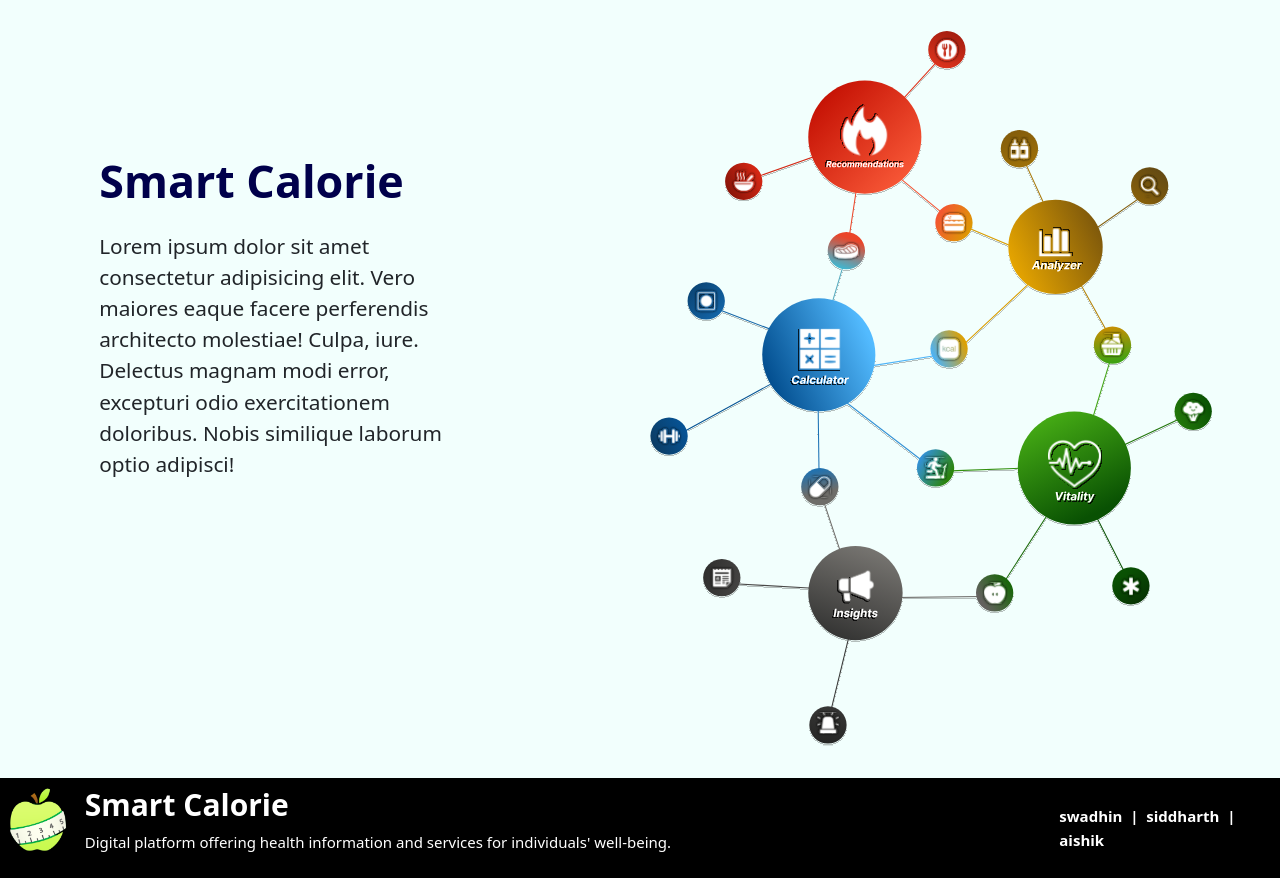
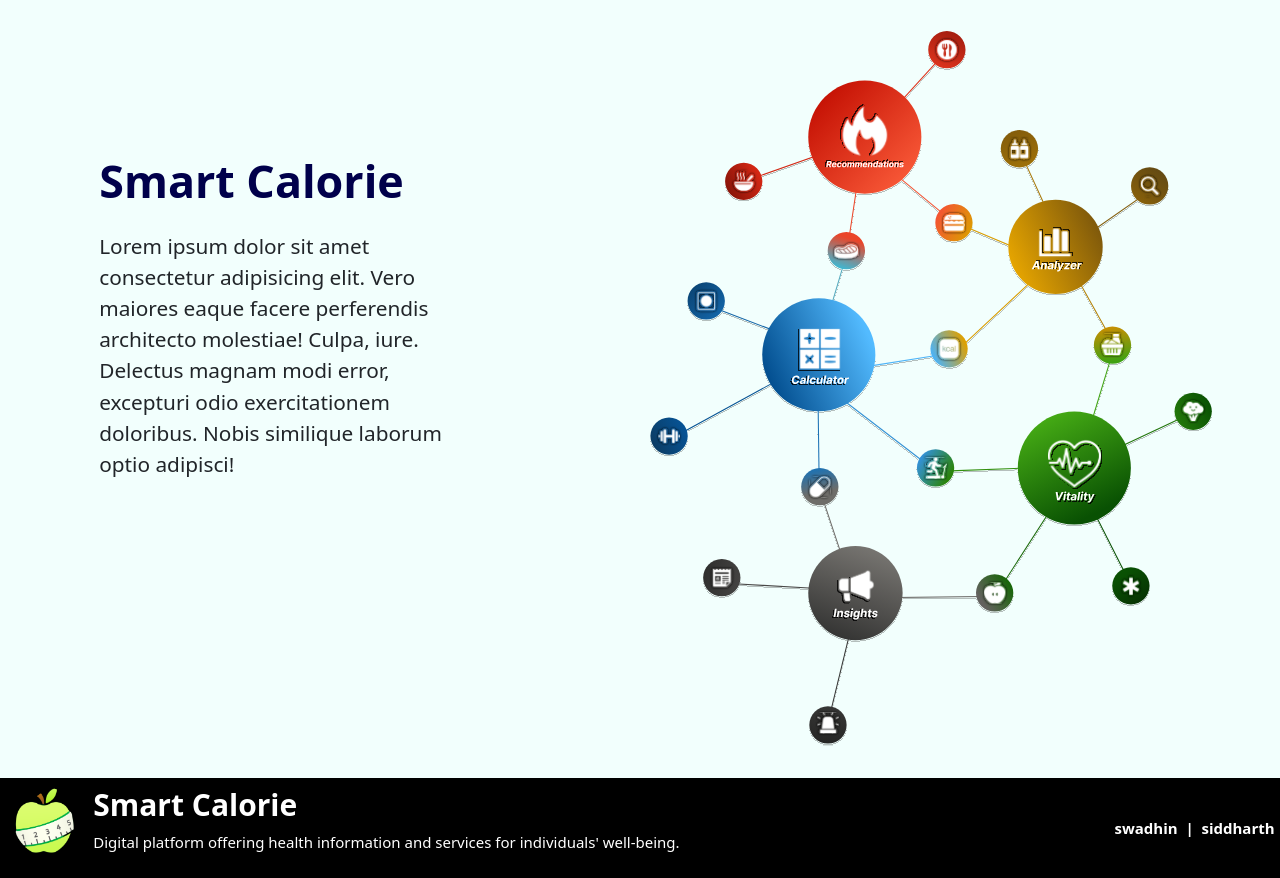
Before and after one commit to Swadhin2001/NEW, a React (Create React App) app: page / in a window 1280 px wide. Built offline with nearby package versions, Linux system fonts and the light colour scheme.

Commit message:
bug fixed

```diff
--- a/src/Components/Footer.jsx
+++ b/src/Components/Footer.jsx
@@ -14,8 +14,7 @@ function Footer() {
       <div className="f-right">
         <div className="links">
           <a href="https://github.com/Swadhin2001" target="_blank" rel="noreferrer">swadhin &nbsp;|&nbsp;</a>
-          <a href="https://github.com/ATLAS2002" target="_blank" rel="noreferrer"> siddharth &nbsp;|&nbsp;</a>
-          <a href="https://github.com/aishikpatra7" target="_blank" rel="noreferrer"> aishik</a>
+          <a href="https://github.com/ATLAS2002" target="_blank" rel="noreferrer"> siddharth </a>
         </div>
       </div>
     </footer>
```
